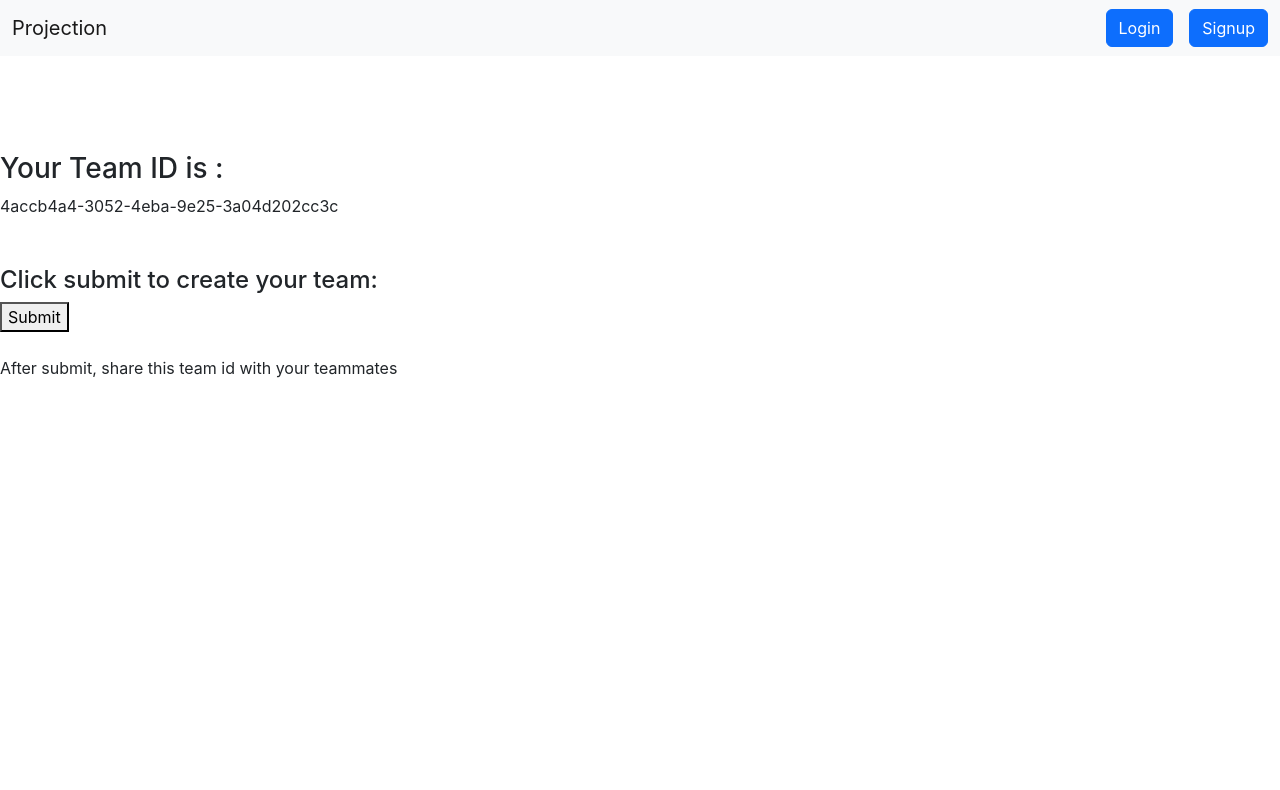
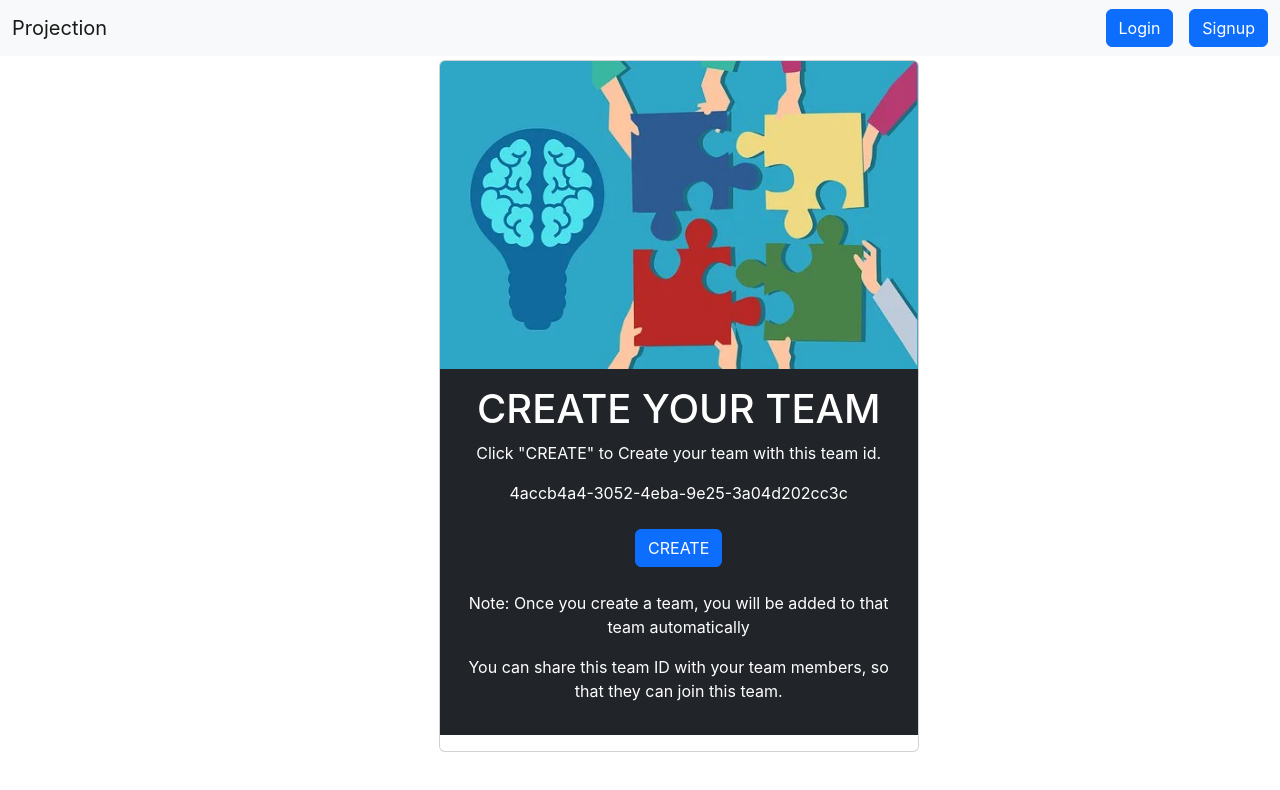
Before and after one commit to BahulTyagi/Projection, a React (Create React App) app: page /CreateTeam in a window 1280 px wide. Shown: the top 790 px of the page. Built offline with nearby package versions, Linux system fonts and the light colour scheme.

Commit message:
pushing with a patch

```diff
--- a/src/Components/Create.js
+++ b/src/Components/Create.js
@@ -7,7 +7,7 @@ export default function Create() {
   let navigate=useNavigate();
 
 
-  const [teamId, setTeamId] = useState(" ")
+  const [teamId, setTeamId] = useState("")
 
   const handleChange=(e)=>{
       setTeamId(e.target.value);
@@ -50,9 +50,13 @@ export default function Create() {
       console.log(json.success)
       console.log(json.team)
       if(json.success){
-        let data=JSON.stringify(json.team.Sid);
-        console.log(data)
-        localStorage.setItem('team', data)
+        // let data=JSON.stringify(json.team.Sid);
+        // console.log(data)
+        // localStorage.setItem('team', data)
+
+        let jData=json.team.Sid;
+        localStorage.setItem('teamMem', jData)
+
         navigate('/ViewTeam');
       }
       else{
@@ -65,7 +69,8 @@ export default function Create() {
     <>
       <div className="container-fluid  mt-5 top:10px  shadow- mb-5  pd-3 bg-body rounded center  " >
         <div className="row row-cols-1 row-cols-md-3 g-4">
-          <div div className="col">
+
+          {/* <div div className="col">
             <div className="card h-100" style={{ width: '30rem' }}>
               <img src="./p1.webp" className="card-img-top" alt="" />
               <div className="card-body border-info mb-3 g-4 text-center text-bg-dark">
@@ -77,6 +82,9 @@ export default function Create() {
                 <a href="#" className="btn btn-primary">GENERATE</a>
               </div>
             </div>
+          </div> */}
+
+          <div div className="col">
           </div>
 
 
@@ -85,10 +93,9 @@ export default function Create() {
               <img src="./gg3.png" className="card-img-top" alt="" />
               <div className="card-body border-info mb-3 g-4 text-center text-bg-dark">
                 <h1 className="card-title">JOIN TEAM</h1>
-                <p className="card-text">Enter the Team Id to join a Team.</p>
+                <p className="card-text">Enter a TEAM ID to join a Team.</p>
                 <div className="form-group">
-
-                  <textarea className="form-control-sm" id="textarea" rows="2" col="6" placeholder='XXXXXXXXXX' name="teamid" value={teamId} onChange={handleChange}></textarea>
+                  <textarea className="form-control-sm" id="textarea" rows="1" col="6" placeholder='TEAM ID HERE' name="teamid" value={teamId} onChange={handleChange}></textarea>
                 </div>
                 <button onClick={handleClick} type="submit" className="btn btn-primary col-lg-9">JOIN</button>
               </div>
--- a/src/Components/CreateTeam.js
+++ b/src/Components/CreateTeam.js
@@ -32,21 +32,34 @@ const CreateTeam =()=> {
 
   return (
     <>
-    <br />
-<br/><br />
-<br/>
-        <h3>Your Team ID is :</h3>
-        <div>{Tid}</div>
-<br />
-<br/>
-        <h4>Click submit to create your team:</h4>
-        <button type="submit" onClick={handleClick}>Submit</button>
-        <br />
-<br/>
-<p>
-  After submit, share this team id with your teammates
-</p>
+      <div className="container-fluid  mt-1 top:10px  shadow- mb-1  pd-3 bg-body rounded center  " >
+        <div className="row row-cols-1 row-cols-md-3 g-4">
 
+
+        <div div className="col">
+          </div>
+
+        <div div className="col">
+            <div className="card h-100" style={{ width: '30rem' }}>
+              <img src="./p1.webp" className="card-img-top" alt="" />
+              <div className="card-body border-info mb-3 g-4 text-center text-bg-dark">
+                <h1 className="card-title">CREATE YOUR TEAM</h1>
+                <p className="card-text">Click "CREATE" to Create your team with this team id.</p>
+                <div className="form-group">
+                  <label htmlFor="teamid">{Tid}</label>
+                </div>
+                <br/>
+                <button type="submit" className='btn btn-primary' onClick={handleClick}>CREATE</button>
+                <br/>
+                <br/>
+                <p>Note: Once you create a team, you will be added to that team automatically</p>
+                <p>You can share this team ID with your team members, so that they can join this team.</p>
+              </div>
+            </div>
+          </div>
+
+          </div>
+          </div>
 
     </>
   )
--- a/src/Components/StudentMenu.js
+++ b/src/Components/StudentMenu.js
@@ -14,7 +14,12 @@ const StudentMenu = () => {
 
 
     const handleJoin=()=>{
-        console.log("new feature now worked")
+        console.log("Join Button clicked")
+        navigate("/Create");
+    }
+
+    const handleView=()=>{
+        console.log("View Button Clicked")
         navigate("/Create");
     }
 
@@ -22,7 +27,7 @@ const StudentMenu = () => {
         <>
             <button type="button" className="btn btn-lg btn-primary mx-5 my-5" onClick={handleCreate}>Create Team</button>
             <button type="button" className="btn btn-lg btn-secondary mx-5" onClick={handleJoin}>Join Team</button>
-            <button type="button" className="btn btn-lg btn-success mx-5">My Team</button>
+            <button type="button" className="btn btn-lg btn-success mx-5" onClick={handleView}>My Team</button>
         </>
     )
 }
--- a/src/Components/ViewTeam.js
+++ b/src/Components/ViewTeam.js
@@ -1,10 +1,19 @@
 import React from 'react'
 
 const ViewTeam = () => {
-    let data = localStorage.getItem('team')
+    let data = localStorage.getItem('teamMem')
+    console.log(data);
+  return (
+    <>
+    <p>We are continously working on it.</p>
+    <br />
+    <p>Soon, you will be able to see all the Names of Team Members here.</p>
+    <br />
+    <p>Below are the Student ID's of the Students in your team</p>
 
-  return (
     <div>{data}</div>
+
+    </>
   )
 }
 
```
Also changed, not shown: src/Components/JoinTeam.js (deleted), 1 other file (tests, documents, lock files or other folders).
